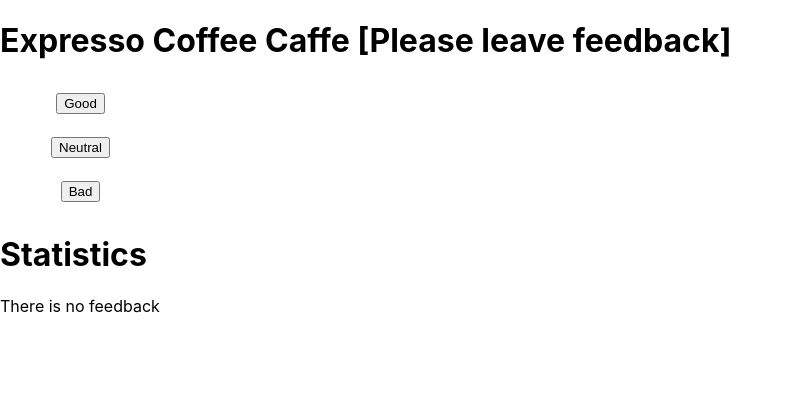
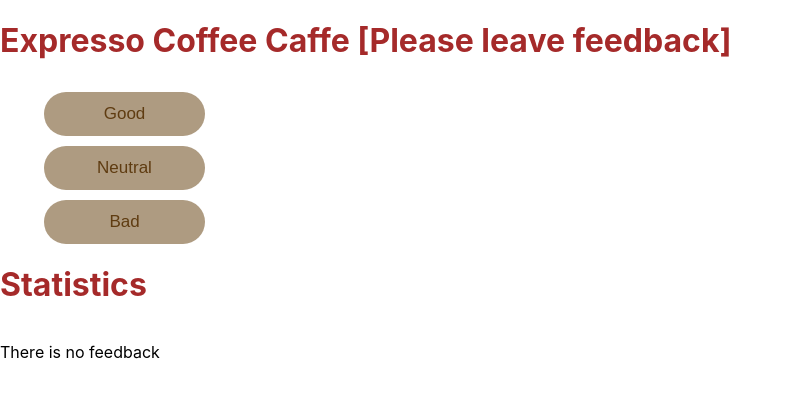
Before and after one commit to Muffcata/goit-react-hw-02-feedback, a React (Create React App) app: page / in a window 1280 px wide. Shown: the top 398 px of the page, without its empty margins (0-792 px from the left). Built offline with nearby package versions, Linux system fonts and the light colour scheme.

Commit message:
added styles

```diff
--- a/src/components/App.jsx
+++ b/src/components/App.jsx
@@ -38,7 +38,6 @@ export class App extends Component {
       positive: Math.round((this.state.good / this.state.total) * 100),
     });
   };
-
   // handleIncrement = options => {
   //   switch (options) {
   //     case 'good':
@@ -59,7 +58,7 @@ export class App extends Component {
 
   render() {
     return (
-      <div>
+      <>
         <Section title="Expresso Coffee Caffe [Please leave feedback]">
           <FeedbackOptions
             onLeaveFeedback={this.handleGoodIncrement}
@@ -88,7 +87,7 @@ export class App extends Component {
             />
           )}
         </Section>
-      </div>
+      </>
     );
   }
 }
--- a/src/components/FeedbackOptions/FeedbackOptions.jsx
+++ b/src/components/FeedbackOptions/FeedbackOptions.jsx
@@ -4,8 +4,10 @@ import style from './FeedbackOptions.module.css';
 
 export const FeedbackOptions = ({ options, onLeaveFeedback }) => {
   return (
-    <div className={style.button}>
-      <button onClick={onLeaveFeedback}>{options}</button>
+    <div className={style.wrapper_btn}>
+      <button className={style.button} onClick={onLeaveFeedback}>
+        {options}
+      </button>
     </div>
   );
 };
--- a/src/components/FeedbackOptions/FeedbackOptions.module.css
+++ b/src/components/FeedbackOptions/FeedbackOptions.module.css
@@ -2,10 +2,16 @@
   width: 161px;
   height: 44px;
   border-radius: 22px;
-
-  font-size: 16px;
-  line-height: 1.31;
-  display: flex;
-  align-items: center;
-  justify-content: center;
+  font-size: 17px;
+  border: 15px;
+  color: rgb(95, 60, 17);
+  background-color: rgba(174, 155, 129, 0.996);
+  margin-top: 10px;
 }
+.button:hover {
+  background-color: rgba(245, 207, 121, 0.8);
+  cursor: pointer;
+}
+.wrapper_btn {
+  padding-left: 44px;
+}
--- a/src/components/Section/Section.jsx
+++ b/src/components/Section/Section.jsx
@@ -1,9 +1,11 @@
 import React from 'react';
 import { PropTypes } from 'prop-types';
+import style from './Section.module.css';
+
 export const Section = ({ title, children }) => {
   return (
-    <div>
-      <h1>{title}</h1>
+    <div className={style.section}>
+      <h1 className={style.title}>{title}</h1>
       {children}
     </div>
   );
--- /dev/null
+++ b/src/components/Section/Section.module.css
@@ -0,0 +1,9 @@
+.section {
+  display: flex;
+  flex-direction: column;
+}
+
+.title {
+  display: flex;
+  color: brown;
+}
--- /dev/null
+++ b/src/components/Statistics/Statistics.module.css
@@ -0,0 +1,4 @@
+.stats {
+  display: block;
+  padding-left: 20px;
+}
--- a/src/components/Statistics/statistics.jsx
+++ b/src/components/Statistics/statistics.jsx
@@ -1,5 +1,6 @@
 import React from 'react';
 import { PropTypes } from 'prop-types';
+import style from './Statistics.module.css';
 
 export const Statistics = ({
   good,
@@ -9,13 +10,13 @@ export const Statistics = ({
   positivePercentage,
 }) => {
   return (
-    <>
+    <div className={style.stats}>
       <p>Good: {good}</p>
       <p>Neutral: {neutral}</p>
       <p>Bad: {bad}</p>
       <p>Total: {total}</p>
       <p>Positive feedback: {positivePercentage}%</p>
-    </>
+    </div>
   );
 };
 Statistics.propTypes = {
@@ -23,5 +24,4 @@ Statistics.propTypes = {
   bad: PropTypes.number,
   neutral: PropTypes.number,
   total: PropTypes.number,
-  positivePercentage: PropTypes.number,
 };
```
